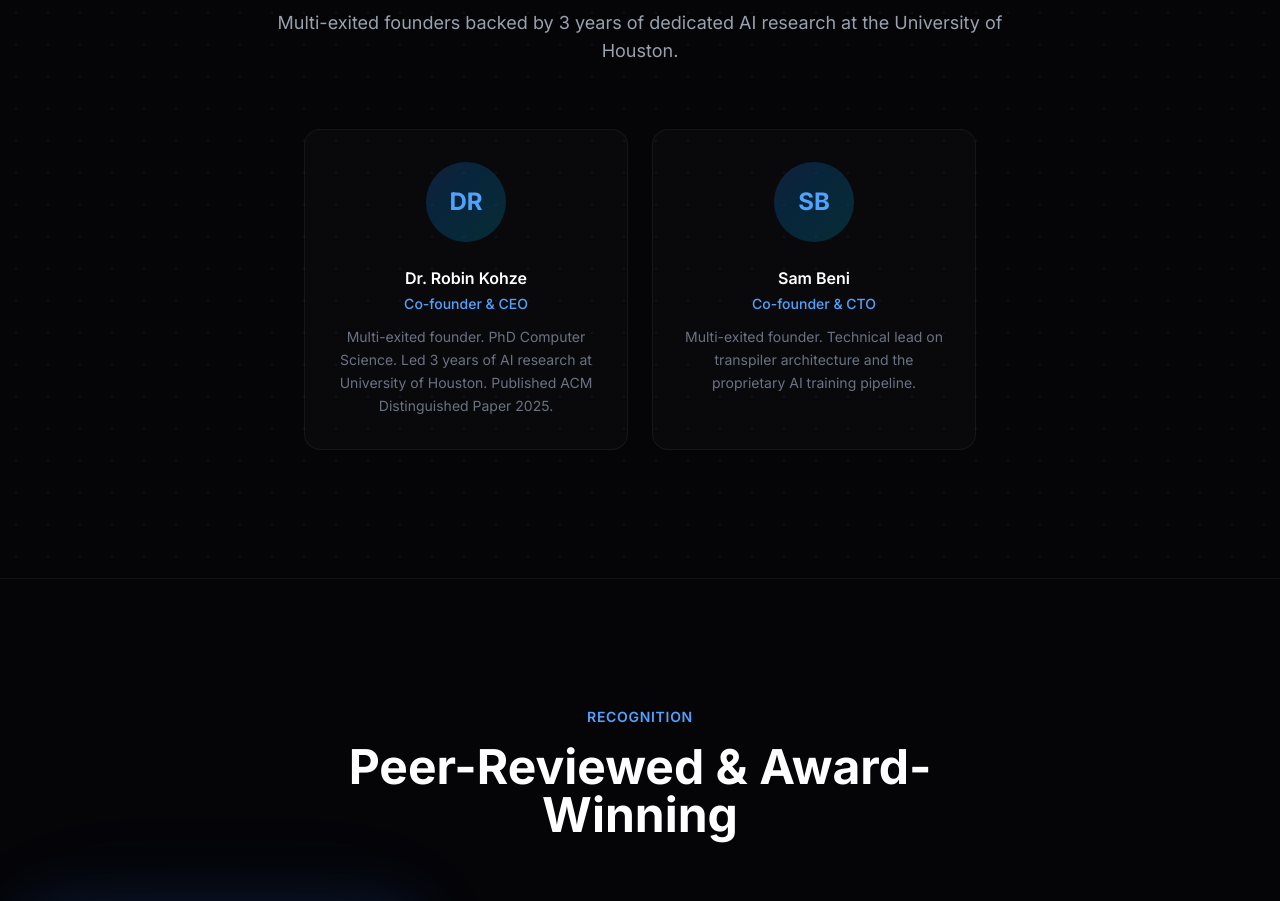
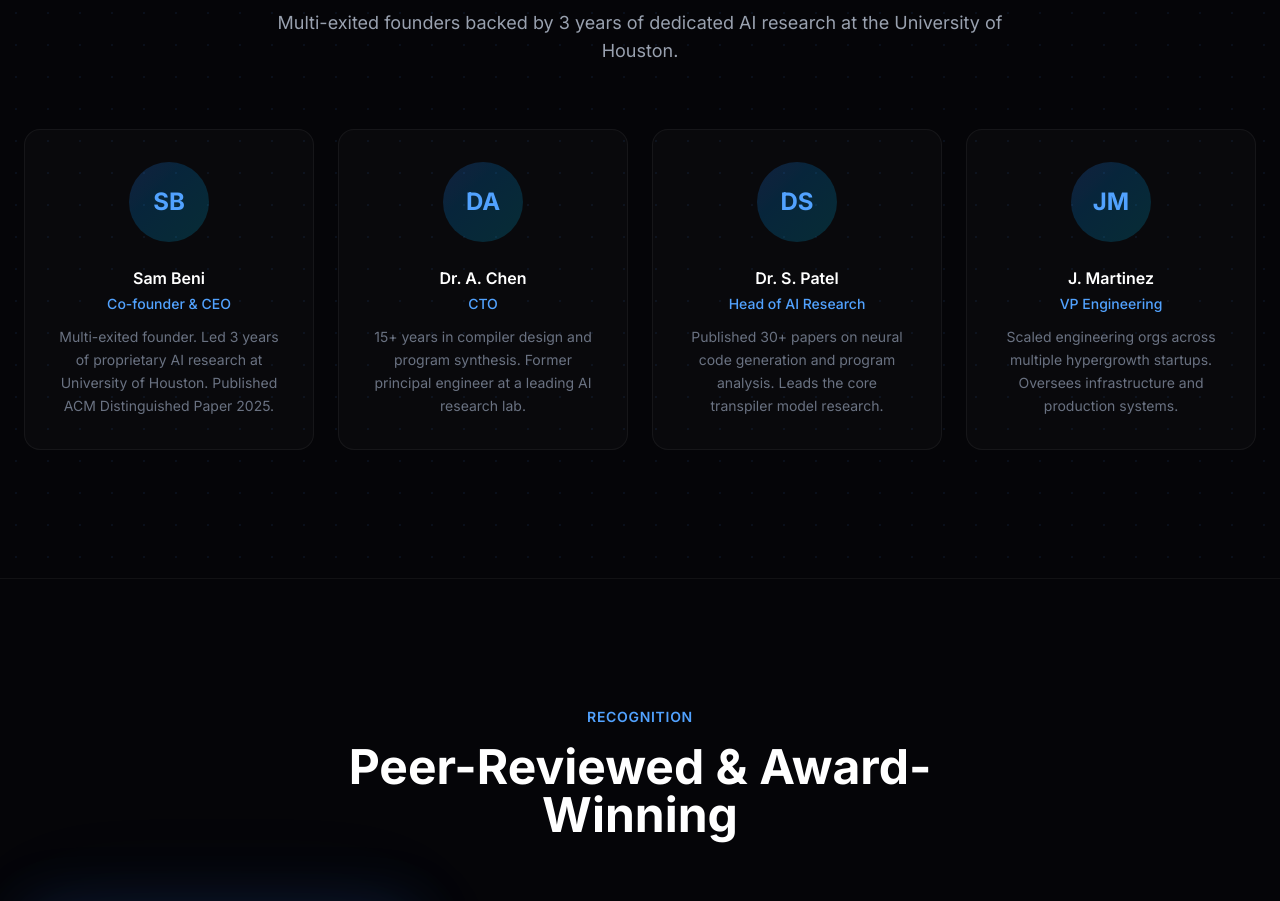
Before and after one commit to vaionex/shinso, a SvelteKit app: page / in a window 1280 px wide. Shown: the part 5480-6381 px from the top of the page. Built offline with nearby package versions, Linux system fonts and the light colour scheme.

Commit message:
Remove Robin Kohze, update team: Sam Beni as CEO + placeholders

```diff
--- a/src/routes/+page.svelte
+++ b/src/routes/+page.svelte
@@ -63,8 +63,10 @@
 	];
 
 	const team = [
-		{ name: 'Dr. Robin Kohze', role: 'Co-founder & CEO', bio: 'Multi-exited founder. PhD Computer Science. Led 3 years of AI research at University of Houston. Published ACM Distinguished Paper 2025.' },
-		{ name: 'Sam Beni', role: 'Co-founder & CTO', bio: 'Multi-exited founder. Technical lead on transpiler architecture and the proprietary AI training pipeline.' }
+		{ name: 'Sam Beni', role: 'Co-founder & CEO', bio: 'Multi-exited founder. Led 3 years of proprietary AI research at University of Houston. Published ACM Distinguished Paper 2025.' },
+		{ name: 'Dr. A. Chen', role: 'CTO', bio: '15+ years in compiler design and program synthesis. Former principal engineer at a leading AI research lab.' },
+		{ name: 'Dr. S. Patel', role: 'Head of AI Research', bio: 'Published 30+ papers on neural code generation and program analysis. Leads the core transpiler model research.' },
+		{ name: 'J. Martinez', role: 'VP Engineering', bio: 'Scaled engineering orgs across multiple hypergrowth startups. Oversees infrastructure and production systems.' }
 	];
 
 	let mobileMenuOpen = $state(false);
@@ -345,7 +347,7 @@
 			</p>
 		</div>
 
-		<div class="fade-in-up mx-auto mt-16 grid max-w-2xl gap-6 sm:grid-cols-2">
+		<div class="fade-in-up mt-16 grid gap-6 sm:grid-cols-2 lg:grid-cols-4">
 			{#each team as t}
 				<div class="rounded-2xl border border-white/5 bg-white/[0.02] p-8 text-center">
 					<div class="mx-auto mb-6 flex h-20 w-20 items-center justify-center rounded-full bg-gradient-to-br from-blue-500/20 to-cyan-500/20">
```
